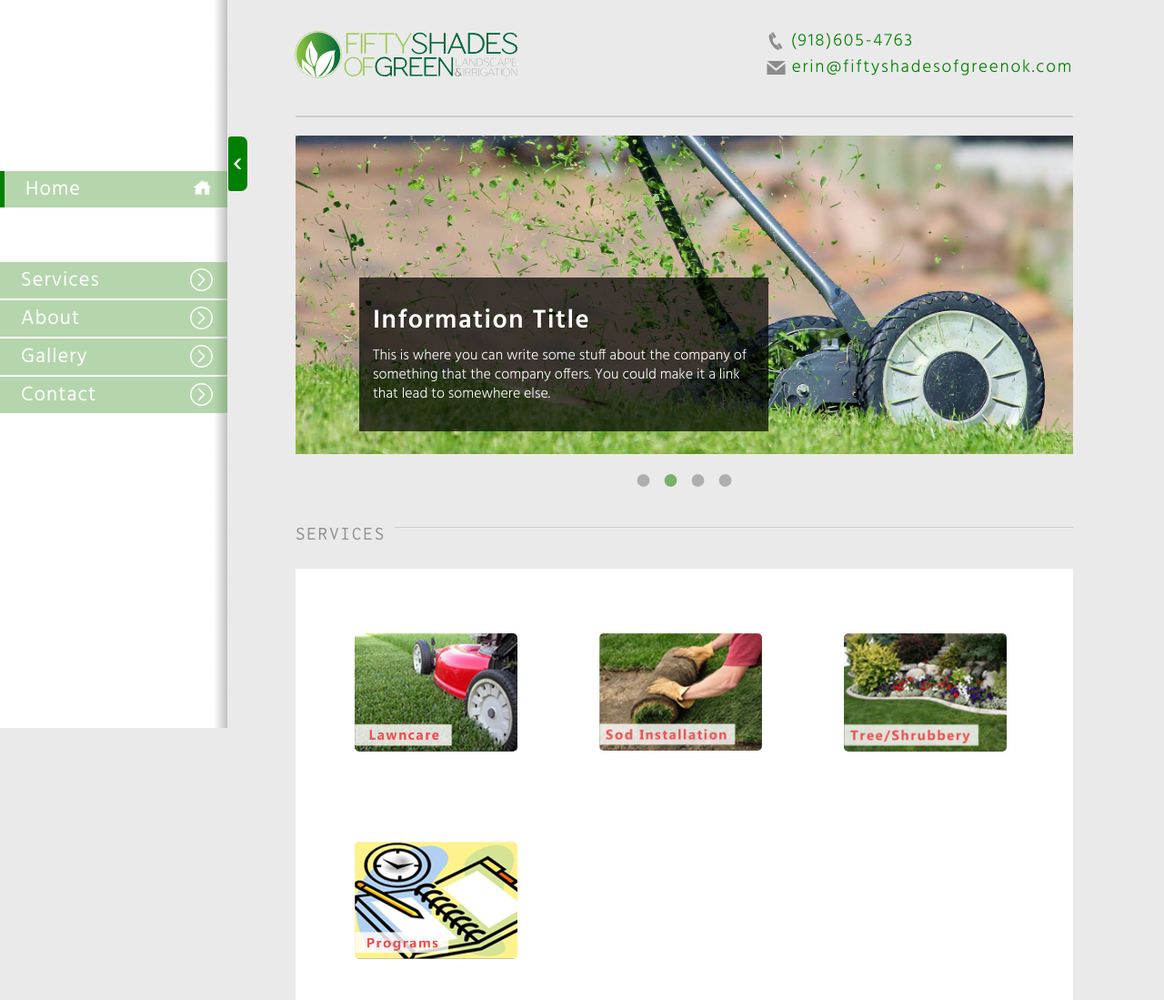
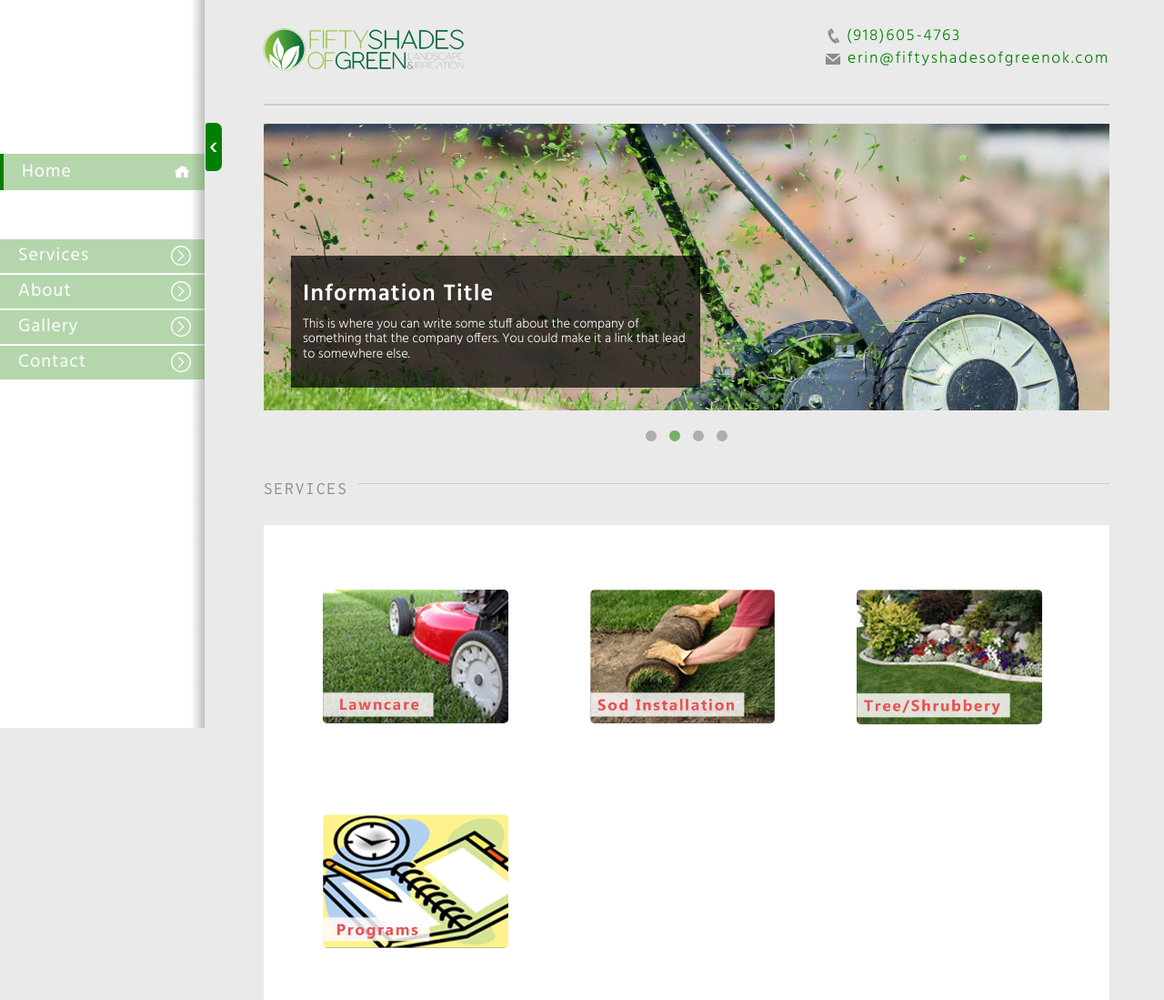
Before and after one commit to shaun0072/FiftyShadesofGreen, a website: page index.html in a window 1280 px wide. Shown: the top 1099 px of the page at 91% size. Drawn offline with Linux system fonts and the light colour scheme; files that its build step writes are made by us from their sources.

Commit message:
appearance improvements

```diff
--- a/js/nav-show-hide.js
+++ b/js/nav-show-hide.js
@@ -4,13 +4,13 @@ $('.nav_toggle_btn').on('click', function() {
 
 	if( $navigationStatus === '0px') {
 
-		$('.nav-outer-cont').css('margin-left', '-250px');
+		$('.nav-outer-cont').css('margin-left', '-225px');
 		$('.nav_toggle_btn .arrow').css('transform', $pointingRight);
 		$('.mainarea').css('margin-left', '0px');
 	} else {
 
 		$('.nav-outer-cont').css('margin-left', '0px');
 		$('.nav_toggle_btn .arrow').css('transform', 'rotateY(0deg)');
-		$('.mainarea').css('margin-left', '250px');
+		$('.mainarea').css('margin-left', '225px');
 	}
 })
--- a/scss/base/_typography.scss
+++ b/scss/base/_typography.scss
@@ -3,7 +3,7 @@ body {
 }
 /********************Navigation************************/
 .tab-name {
-	font: 400 1.4em $baseFont;
+	font: 400 1.25em $baseFont;
 	letter-spacing: 1px;
 	color: white;
 }
@@ -16,11 +16,11 @@ ul.submenu {
 /********************HEADER************************/
 .contact_info {
 	a {
-		font: 1.2em $baseFont;
-		line-height: 1.5em;
+		font: 1.1em $baseFont;
+		line-height: 1.4em;
 		letter-spacing: 1.8px;
 		color: green;
-		font-weight: 300;
+		font-weight: 200;
 	}
 }
 /********************HOME PAGE************************/
@@ -29,28 +29,28 @@ ul.submenu {
 	color: white;
 	font-family: $baseFont;
 	.info_box_title{
-		font-size: 1.8em;
-		letter-spacing: 1.5px;
+		font-size: 1.6em;
+		letter-spacing: 1.2px;
 		font-weight: 600;
 	}
 	.info_box_paragraph{
-		font-size: 1em;
-		line-height: 1.3em;
+		font-size: .9em;
+		line-height: 1.15em;
 		font-weight: 300;
 	}
 }
 .carousel_cont_4 .carousel_info_box {
 	input[type="text"] {
 		color: black;
-		font: 1.6em $baseFont;
+		font: 1.3em $baseFont;
 	}
 	input[type="submit"] {
-		font-size: 1.4em;
+		font-size: 1.25em;
 	}
 }
 /*****Services,About,Gallery,Contact Section*******/
 .section_title {
-	font: 1.3em $specialFont1;
+	font: 1.2em $specialFont1;
 	text-transform: uppercase;
 	letter-spacing: 2px;
 	color: $softGrey;
--- a/scss/layouts/_header.scss
+++ b/scss/layouts/_header.scss
@@ -0,0 +1,37 @@
+header {
+	display: flex;
+	align-items: center;
+	justify-content: flex-end;
+	.logo {
+		flex-basis: calc(100% - 150px);
+		margin-top: -13px;
+		margin-bottom: -25px;
+	}
+}
+.logo {
+	img {
+		height: 135px;
+		margin-left: -25px;
+	}
+}
+.contact_info {
+	a {
+		display: block;
+	}
+	a[href^="tel"] {
+		background-image: url(../assets/svg/phone.svg);
+		background-repeat: no-repeat;
+		background-size: 23px;
+		background-position-x: 8px;
+		background-position-y: 3px;
+		padding-left: 29px;
+	}
+	a[href^="mailto"] {
+		background-image: url(../assets/svg/email.svg);
+		background-repeat: no-repeat;
+		background-size: 20px 20px;
+		background-position-y: 2px;
+		background-position-x: 4px;
+		padding-left: 30px;
+	}
+}
--- a/scss/layouts/_home.scss
+++ b/scss/layouts/_home.scss
@@ -1,49 +1,12 @@
 /************************GENERAL******************************/
 .mainarea {
-	margin-left: 250px;
+	margin-left: 215px;
 	padding: 0 50px 0 75px;
 	transition: margin-left .5s;
 	background: $BGColor;
 	min-height: 100vh;
 	width: 100%;
-	max-width: calc(100vw - 300px);
-}
-/************************HEADER******************************/
-header {
-	display: flex;
-	align-items: center;
-	justify-content: flex-end;
-	.logo {
-		flex-basis: calc(100% - 150px);
-		margin-top: -15px;
-		margin-bottom: -25px;
-	}
-}
-.logo {
-	img {
-		height: 150px;
-		margin-left: -28px;
-	}
-}
-.contact_info {
-	a {
-		display: block;
-	}
-	a[href^="tel"] {
-		background-image: url(../assets/svg/phone.svg);
-		background-repeat: no-repeat;
-		background-size: 27px;
-		background-position-x: 4px;
-		background-position-y: 4px;
-		padding-left: 29px;
-	}
-	a[href^="mailto"] {
-		background-image: url('../assets/svg/email.svg');
-		background-repeat: no-repeat;
-		background-size: 25px 25px;
-		background-position-y: 2px;
-		padding-left: 30px;
-	}
+	max-width: calc(100vw - 225px);
 }
 /************************CAROUSEL******************************/
 .horizontal_row {
@@ -54,11 +17,11 @@ header {
 }
 .carousel_cont {
 	position: relative;
-	max-height: 350px;
+	max-height: 315px;
 }
 .carousel_info_box {
 	background: rgba(0,0,0,0.7);
-	padding: 25px 15px;
+	padding: 22px 13px;
 	position: absolute;
 	bottom: 25px;
 	right: 25px;
@@ -74,20 +37,20 @@ header {
 }
 .carousel_cont_1 .carousel_info_box {
 	bottom: 25px;
-	right: 70px;
+	right: 30px;
 }
 .carousel_cont_2 .carousel_info_box {
 	bottom: 25px;
-	left: 70px;
+	left: 30px;
 }
 .carousel_cont_3 .carousel_info_box {
 	top: 40px;
 	bottom: initial;
-	right: 70px;
+	right: 40px;
 }
 .carousel_cont_4 .carousel_info_box {
-	bottom: 70px;
-    left: 257px;
+	bottom: 51px;
+    left: 232px;
 	box-shadow: -1px 29px 85px 7px rgba(0,0,0,0.75);
 	h3.form_title {
 		text-align: center;
@@ -95,23 +58,26 @@ header {
 	}
 	input[type="text"] {
 		width: 100%;
-		height: 50px;
+		height: 43px;
 		padding: 10px;
 	}
 	input[type="submit"] {
 		background: green;
 		margin-top: 15px;
 		width: 100%;
-		height: 50px;
+		height: 43px;
 		text-align: center;
 	}
 }
 /*********Slick Adjustments*********/
 .slick-dots {
-	bottom: -10px;
+	bottom: -9px;
+}
+.slick-dots li {
+	margin: 0 3px;
 }
 .slick-dots li button:before {
-	font-size: 16px;
+	font-size: 14px;
 }
 .slick-dots li.slick-active button:before {
 	color: $accentColor;
@@ -128,7 +94,7 @@ header {
 }
 .slick-prev:before,
 .slick-next:before {
-	font-size: 60px;
+	font-size: 45px;
 	line-height: 0;
 }
 .carousel_section:hover .slick-arrow {
--- a/scss/layouts/_navigation.scss
+++ b/scss/layouts/_navigation.scss
@@ -1,5 +1,5 @@
 .nav-outer-cont {
-	width: 250px;
+	width: 225px;
 	position: fixed;
 	height: 100%;
 	background: linear-gradient(to left, (rgba(179,179,179,0.75)) 0, #ffffff 15px, #ffffff 100%);
@@ -9,14 +9,14 @@
     position: absolute;
 	background: green;
 	border-radius: 3px 7px 7px 3px;
-    top: 150px;
-    left: 251px;
+    top: 135px;
+    left: 226px;
 	cursor: pointer;
 	.arrow {
 		display: inline-block;
-		padding: 2px 5px;
+		padding: 1px 4px;
 		color: white;
-		font-size: 2.2em;
+		font-size: 2em;
 		border-radius: 3px 7px 7px 3px;
 		transition: transform 1.3s;
 	}
@@ -25,11 +25,11 @@
 	margin-top: 75%;
 }
 .services-cont {
-	margin-top: 60px;
+	margin-top: 54px;
 }
 .tab-cont {
 	background: $accentColor;
-	padding: 2px 0 2px 23px;
+	padding: 2.5px 0 2.5px 20px;
 	margin-top: 2px;
 	opacity: .42;
 	display: flex;
@@ -55,6 +55,7 @@
 		transform: rotate(0);
 		padding-top: 5px;
 		fill: white;
+		margin-top: 4px;
 	}
 }
 nav {
@@ -62,8 +63,8 @@ nav {
 	svg,
 	#submenu-arrow {
 		display: inline-block;
-		height: 25px;
-		width: 25px;
+		height: 22px;
+		width: 22px;
 	}
 }
 ul.submenu {
@@ -84,5 +85,5 @@ ul.submenu {
 	}
 }
 .active {
-	border-left: 5px solid green;
+	border-left: 4px solid green;
 }
```
Also changed, not shown: css/style.css, css/style.min.css, dist/css/style.min.css, dist/js/app.js, dist/js/app.min.js, 2 other files.
